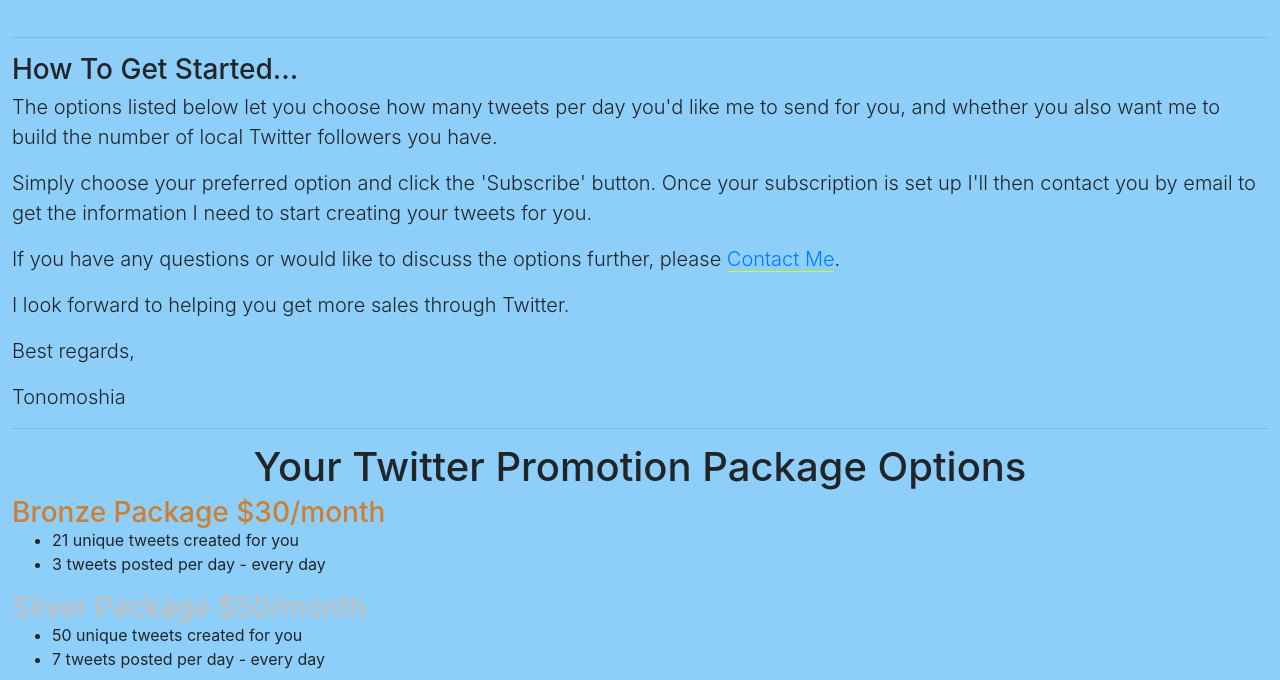
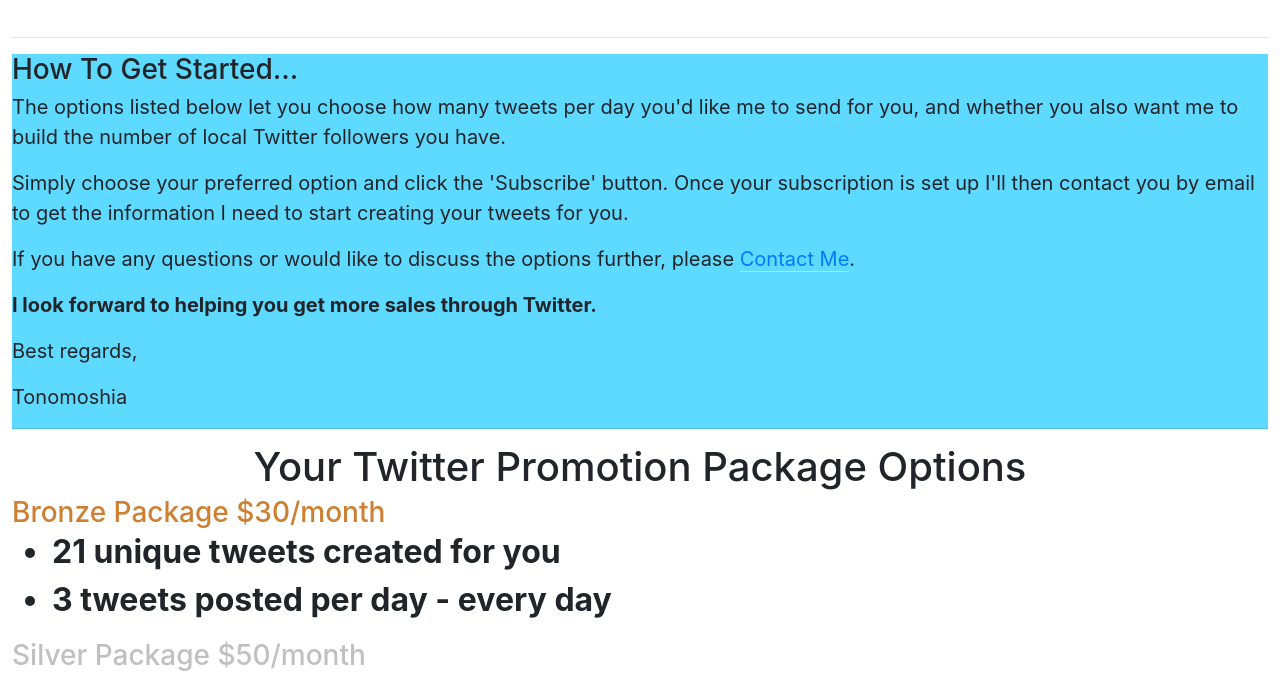
Before and after one commit to tonomoshia/twitter-promo, a plain HTML site: page index.html in a window 1280 px wide. Shown: the part 933-1613 px from the top of the page. Drawn offline with nearby package versions, Linux system fonts and the light colour scheme.

Commit message:
color fixes, packages more prominent

```diff
--- a/css/style.css
+++ b/css/style.css
@@ -6,7 +6,7 @@ body {
     padding: 12px;
     box-sizing: border-box;
     color: #333;
-    background-color: rgba(29, 161, 242, .5) /* RGBA value */ !important;
+    background-color: #fff) !important;
 }
 
 body,
@@ -145,3 +145,7 @@ iframe {
 .bigger-icon {
     font-size: 32px !important;
 }
+
+.bullet {
+    background-color: #5ED9FF !important;
+}
--- a/index.html
+++ b/index.html
@@ -43,23 +43,22 @@
         <hr>
         <div class="bullet">
             <h3>How To Get Started...</h3>
-            <p class="lead">The options listed below let you choose how many tweets per day you'd like me to send for you, and whether you also want me to build the number of local Twitter followers you have.</p>
-            <p class="lead">Simply choose your preferred option and click the 'Subscribe' button. Once your subscription is set up I'll then contact you by email to get the information I need to start creating your tweets for you.</p>
-            <p class="lead">If you have any questions or would like to discuss the options further, please <a href="https://tonomoshia.com/contact/" target="_blank">Contact Me</a>.</p>
-            <p class="lead">I look forward to helping you get more sales through Twitter.</p>
-            <p class="lead">Best regards,</p>
-            <p class="lead">Tonomoshia</p>
+            <p><strong>The options listed below let you choose how many tweets per day you'd like me to send for you, and whether you also want me to build the number of local Twitter followers you have.</strong></p>
+            <p><strong>Simply choose your preferred option and click the 'Subscribe' button. Once your subscription is set up I'll then contact you by email to get the information I need to start creating your tweets for you.</strong></p>
+            <p><strong>If you have any questions or would like to discuss the options further, please <a href="https://tonomoshia.com/contact/" target="_blank">Contact Me</a>.</strong</p>
+            <p><strong>I look forward to helping you get more sales through Twitter.</strong></p>
+            <p><strong>Best regards,</strong></p>
+            <p><strong>Tonomoshia</strong></p>
             <hr>
         </div>
         <!-- Our Prices -->
-        <div>
+     <div class="bigger-icon">
             <h1>Your Twitter Promotion Package Options</h1>
             <h3 class="bronze package">Bronze Package $30/month</h3>
             <ul>
                 <li>21 unique tweets created for you</li>
                 <li>3 tweets posted per day - every day</li>
             </ul>
-        </div>
         <h3 class="silver package">Silver Package $50/month</h3>
         <ul>
             <li>50 unique tweets created for you</li>
@@ -93,6 +92,7 @@
             <img alt="" border="0" src="https://www.paypalobjects.com/en_US/i/scr/pixel.gif" width="1" height="1">
         </form>
         </center>
+           </div>
         <br>
         <hr>
         <div class="bullet">
@@ -132,14 +132,13 @@
 <br>
 <hr>
        <!-- Our Prices -->
-<div>
+     <div class="bigger-icon">
             <h1>Your Twitter Promotion Package Options</h1>
             <h3 class="bronze package">Bronze Package $30/month</h3>
             <ul>
                 <li>21 unique tweets created for you</li>
                 <li>3 tweets posted per day - every day</li>
             </ul>
-</div>
         <h3 class="silver package">Silver Package $50/month</h3>
         <ul>
             <li>50 unique tweets created for you</li>
@@ -173,6 +172,7 @@
             <img alt="" border="0" src="https://www.paypalobjects.com/en_US/i/scr/pixel.gif" width="1" height="1">
         </form>
         </center>
+           </div>
 <br>
 <hr>
 <footer>
```
Lines whose indentation alone changed are shown as unchanged.
